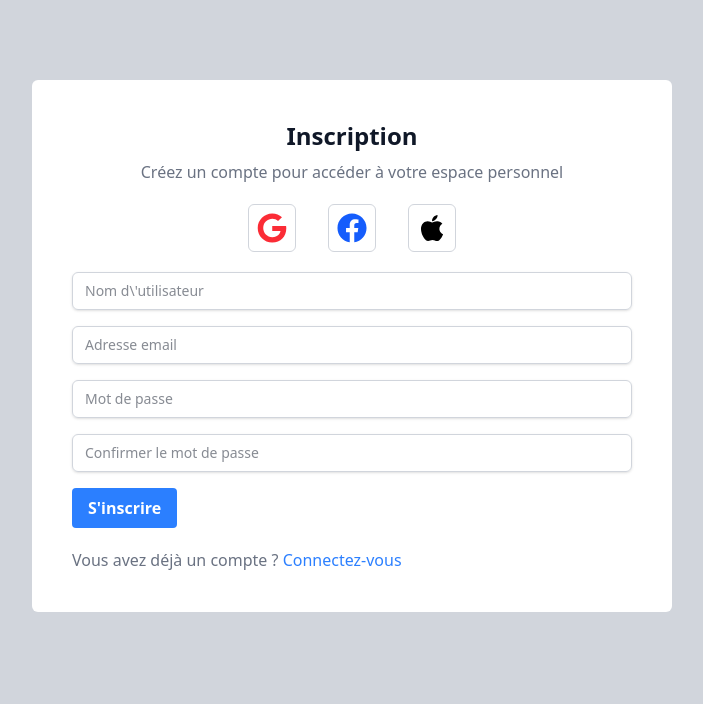
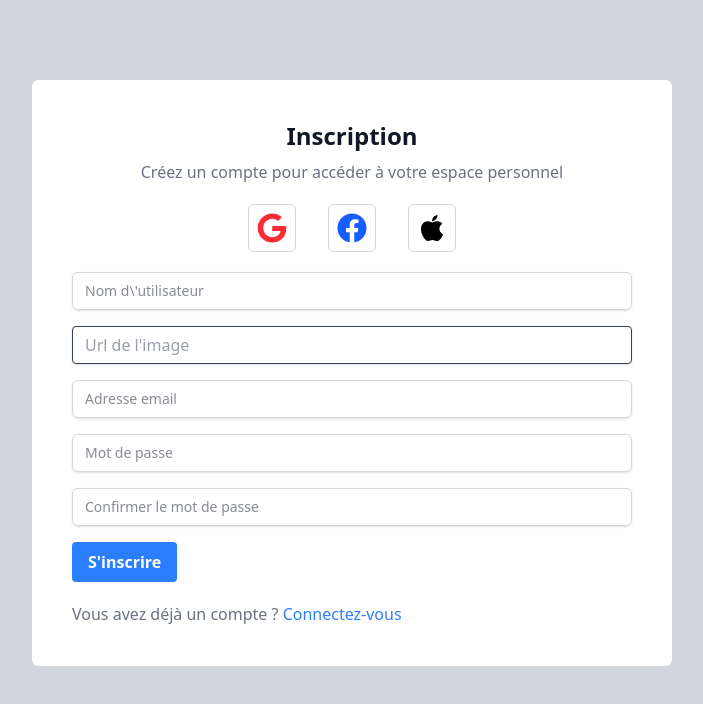
Before and after one commit to rovertnet/media-social, a React (Vite) app: page /inscription in a window 1280 px wide. Shown: the top 704 px of the page, without its empty margins (288-991 px from the left). Built offline with nearby package versions, Linux system fonts and the light colour scheme.

Commit message:
another commit

```diff
--- a/DB.json
+++ b/DB.json
@@ -25,6 +25,14 @@
       "id": "44aa",
       "username": "Gloire",
       "email": "rovertnet.roberto@gmail.com",
+      "password": "Rob1234@",
+      "password_confirmation": "Rob1234@"
+    },
+    {
+      "id": "eb8c",
+      "username": "Robert",
+      "urlimage": "https://scontent.fbzv3-1.fna.fbcdn.net/v/t39.30808-1/461840239_1058180835913350_1832807611353982510_n.jpg?stp=cp6_dst-jpg_s200x200_tt6&_nc_cat=104&ccb=1-7&_nc_sid=e99d92&_nc_ohc=c0Se1gcvE4wQ7kNvgGOW1B9&_nc_oc=AdnOQJW5UKGruaDrJtcjUZ3ihT83sXGD2xtccoLpqNb90MlfErOiwZ7Z3X6EuVbT8MN1hSQkJ84AVLgmFjPECOIy&_nc_zt=24&_nc_ht=scontent.fbzv3-1.fna&_nc_gid=y9RlUAM_7W95nc2ABpZJCQ&oh=00_AYG0S29p1esgQ9i8Hc2tQ4-Ceu6PmEAXE_CD8yot0Jnpxg&oe=67EE6A16",
+      "email": "matundukabamba@gmail.com",
       "password": "Rob1234@",
       "password_confirmation": "Rob1234@"
     }
@@ -74,6 +82,21 @@
       ],
       "auteur": "Gloire",
       "createdAt": "30/03/2025 00:19:25"
+    },
+    {
+      "id": "5739",
+      "post": "Le développement web consiste à créer et maintenir des sites internet et des applications en ligne. Il englobe plusieurs disciplines telles que la conception de l'interface utilisateur (UI), l'expérience utilisateur (UX), le développement front-end et back-end. Les technologies.",
+      "urlimage": "https://img.freepik.com/photos-gratuite/gros-plan-image-programmeur-travaillant-son-bureau-dans-bureau_1098-18707.jpg?t=st=1743291302~exp=1743294902~hmac=a7e5c79491d2cf3d7a66f341921a49396e3c3535de76e3151d0b0f6621545dcd&w=1380",
+      "userId": "eb8c",
+      "username": "Robert",
+      "likePost": [
+        0
+      ],
+      "commentPost": [
+        0
+      ],
+      "auteur": "Robert",
+      "createdAt": "30/03/2025 00:35:44"
     }
   ],
   "comments": [],
--- a/src/pages/dashboard/Dashboard.jsx
+++ b/src/pages/dashboard/Dashboard.jsx
@@ -84,6 +84,7 @@ export default function Dashboard() {
                 <div key={post.id} className="flex flex-col gap-5 my-5 w-full ">
                   <div className="flex justify-start items-center gap-5 pl-5">
                     <FaUserCircle className="text-6xl font-extrabold text-gray-300" />
+
                     <div className="flex flex-col gap-1 pb-2">
                       <h1 className="text-xl font-bold text-gray-500 pt-1.5">
                         {post.auteur}
--- a/src/pages/signup/SignUp.jsx
+++ b/src/pages/signup/SignUp.jsx
@@ -82,7 +82,8 @@ export default function SignUp() {
                 },
                 pattern: {
                   value: /^[a-zA-Z0-9]+$/i,
-                  message: "Le nom ne doit contenir que des lettres et des chiffres",
+                  message:
+                    "Le nom ne doit contenir que des lettres et des chiffres",
                 },
                 validate: (value) => {
                   const usernameRegex = /^[a-zA-Z0-9]+$/;
@@ -90,11 +91,39 @@ export default function SignUp() {
                     usernameRegex.test(value) ||
                     "Le nom ne doit contenir que des lettres et des chiffres"
                   );
-                }
+                },
               })}
               className="mt-1 block w-full px-3 py-2 border border-gray-300 rounded-md shadow-sm focus:outline-none focus:ring-indigo-500 focus:border-indigo-500 sm:text-sm"
             />
-            {errors.username && <p className="text-red-500 text-xs italic">{errors.username.message}</p>}
+            {errors.username && (
+              <p className="text-red-500 text-xs italic">
+                {errors.username.message}
+              </p>
+            )}
+          </div>
+
+          <div className="mb-4">
+            <input
+              type="text"
+              id="name"
+              placeholder="Url de l'image"
+              {...register(
+                "urlimage",
+                { required: "Veuillez fournir le lien de votre image" },
+                {
+                  pattern: {
+                    value: /^(https?:\/\/.*\.(?:png|jpg|jpeg|gif|webp))$/i,
+                    message: "Veuillez fournir un lien valide",
+                  },
+                }
+              )}
+              className="shadow appearance-none border rounded w-full py-2 px-3 text-gray-700 leading-tight focus:outline-none focus:shadow-outline"
+            />
+            {errors.urlimage && (
+              <p className="text-red-500 text-xs italic">
+                {errors.urlimage.message}
+              </p>
+            )}
           </div>
 
           <div className="mb-4">
@@ -115,11 +144,15 @@ export default function SignUp() {
                     emailRegex.test(value) ||
                     "Veuillez entrer une adresse e-mail valide"
                   );
-                }
+                },
               })}
               className="mt-1 block w-full px-3 py-2 border border-gray-300 rounded-md shadow-sm focus:outline-none focus:ring-indigo-500 focus:border-indigo-500 sm:text-sm"
             />
-            {errors.email && <p className="text-red-500 text-xs italic">{errors.email.message}</p>}
+            {errors.email && (
+              <p className="text-red-500 text-xs italic">
+                {errors.email.message}
+              </p>
+            )}
           </div>
 
           <div className="mb-4">
@@ -141,19 +174,21 @@ export default function SignUp() {
                   const hasNumber = /[0-9]/.test(value);
                   const hasSpecialChar = /[!@#$%^&*(),.?":{}|<>]/.test(value);
                   return (
-                    (
-                      hasUpperCase &&
+                    (hasUpperCase &&
                       hasLowerCase &&
                       hasNumber &&
-                      hasSpecialChar
-                    ) ||
+                      hasSpecialChar) ||
                     "Le mot de passe doit contenir au moins une majuscule, une minuscule, un chiffre et un caractère spécial"
                   );
                 },
               })}
               className="mt-1 block w-full px-3 py-2 border border-gray-300 rounded-md shadow-sm focus:outline-none focus:ring-indigo-500 focus:border-indigo-500 sm:text-sm"
             />
-            {errors.password && <p className="text-red-500 text-xs italic">{errors.password.message}</p>}
+            {errors.password && (
+              <p className="text-red-500 text-xs italic">
+                {errors.password.message}
+              </p>
+            )}
           </div>
 
           <div className="mb-4">
@@ -175,19 +210,21 @@ export default function SignUp() {
                   const hasNumber = /[0-9]/.test(value);
                   const hasSpecialChar = /[!@#$%^&*(),.?":{}|<>]/.test(value);
                   return (
-                    (
-                      hasUpperCase &&
+                    (hasUpperCase &&
                       hasLowerCase &&
                       hasNumber &&
-                      hasSpecialChar
-                    ) ||
+                      hasSpecialChar) ||
                     "Le mot de passe doit contenir au moins une majuscule, une minuscule, un chiffre et un caractère spécial"
                   );
                 },
               })}
               className="mt-1 block w-full px-3 py-2 border border-gray-300 rounded-md shadow-sm focus:outline-none focus:ring-indigo-500 focus:border-indigo-500 sm:text-sm"
             />
-            {errors.password_confirmation && <p className="text-red-500 text-xs italic">{errors.password_confirmation.message}</p>}
+            {errors.password_confirmation && (
+              <p className="text-red-500 text-xs italic">
+                {errors.password_confirmation.message}
+              </p>
+            )}
           </div>
 
           <div className="flex items-center justify-between">
```
